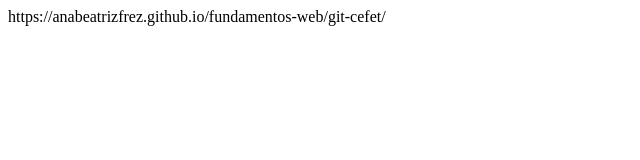
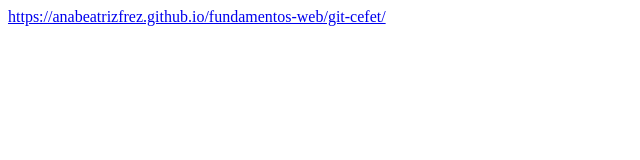
Before and after one commit to anabeatrizfrez/anabeatrizfrez.github.io, a plain HTML site: page index.html in a window 1280 px wide. Shown: the whole page, without its empty margins (0-640 px from the left). Drawn offline with Linux system fonts and the light colour scheme.

Commit message:
Update index.html

```diff
--- a/index.html
+++ b/index.html
@@ -6,6 +6,6 @@
     <title>Document</title>
 </head>
 <body>
-    https://anabeatrizfrez.github.io/fundamentos-web/git-cefet/
+    <a href="https://anabeatrizfrez.github.io/fundamentos-web/git-cefet/">https://anabeatrizfrez.github.io/fundamentos-web/git-cefet/</a>
 </body>
 </html>
```
